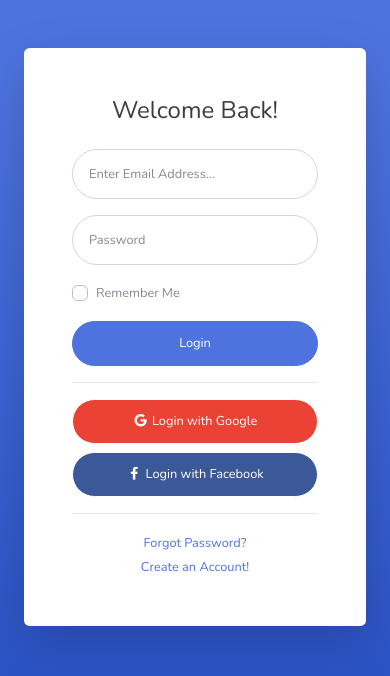
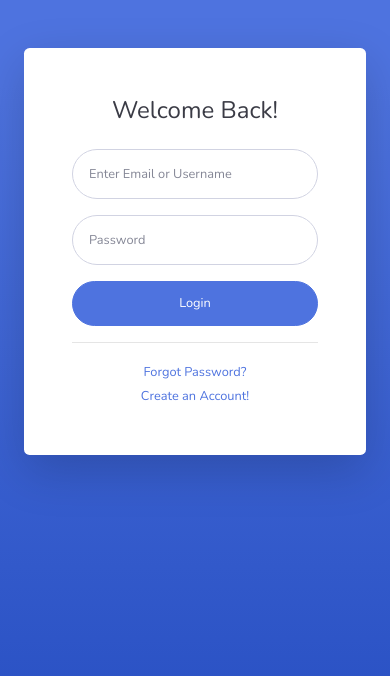
Before and after one commit to VerbruggenD/homeautomation, a Flask app: template dashboard/App/templates/login.html in a window 390 px wide. Shown: the top 676 px of the page. Run offline with Flask 2, Linux system fonts and the light colour scheme; the template is opened without the code that fills it, so the values that code supplies are empty; some libraries are stand-ins or nearby versions.

Commit message:
authentication with fixed data, log in and out with multiple users

```diff
--- a/dashboard/App/app.py
+++ b/dashboard/App/app.py
@@ -1,10 +1,67 @@
-from flask import Flask, render_template
+from flask import Flask, render_template, request, redirect, url_for, session
+import os, logging
+from source import authentication as auth
+from source import function as function
 
-app = Flask(__name__, template_folder='templates', static_folder='static')
+app = Flask(__name__)
+app.secret_key = os.urandom(24)
+
+logger = function.setup_logger('app.log', logging.WARNING, logging.DEBUG)
 
 @app.route('/')
 def home():
-    return render_template('index.html')
+    return redirect(url_for('login'))
+
+@app.route('/login', methods=['GET', 'POST'])
+def login():
+    error = None  # Initialize error message to None
+
+    if request.method == 'POST':
+        # Your existing code for handling POST requests
+        user = request.form['user']
+        password = request.form['password']
+        csrf_token = request.form['csrf_token']
+        logger.debug(f"CSRF token from post request: {csrf_token}")
+        logger.debug(f"CSRF token from session: {session['csrf_token']}")
+
+        # Check CSRF token
+        if csrf_token != session.pop('csrf_token', None):
+            logger.error(f"CSRF token from session and request is not equal")
+            return "CSRF Token Validation Failed"
+
+        # Call the function to handle login
+        error = auth.handle_login(user, password)
+        if error:
+            session['csrf_token'] = os.urandom(24).hex() # renew session token
+            logger.debug(f"Generated new CSRF token for user: {user} {session['csrf_token']}")
+            logger.debug(f"Failed to log in, error {error}")
+            return render_template('login.html', error=error, csrf_token=session['csrf_token'])
+
+        # If login is successful, redirect to index
+        return redirect(url_for('index'))
+
+    # For GET request (initial page load or error)
+    session['csrf_token'] = os.urandom(24).hex()  # Generate a new CSRF token for each request
+    logger.debug(f"Generated new CSRF token for new session: {session['csrf_token']}")
+    return render_template('login.html', error=error, csrf_token=session['csrf_token'])
+
+@app.route('/index')
+def index():
+    if 'user' in session:
+        user = session['user']
+        session['id'] = auth.authentication_data[user]["id"]
+        user_data = auth.user_data[session['id']]
+        print(user_data)
+        return render_template('index.html', username=user, user_data=user_data)
+    else:
+        return redirect(url_for('login'))
+
+@app.route('/logout')
+def logout():
+    session.pop('user', None)
+    if session:
+        logger.debug(f"session still exists: {session}")
+    return redirect(url_for('login'))
 
 if __name__ == '__main__':
-    app.run(debug=True, host='0.0.0.0', port=5000)
+    app.run(debug=True, host='0.0.0.0', port=5001)
--- /dev/null
+++ b/dashboard/App/source/authentication.py
@@ -0,0 +1,58 @@
+from flask import Flask, render_template, request, redirect, url_for, session
+import os
+
+authentication_data = {
+    "admin@example.com": {
+        "id": 1,
+        "email": "admin@example.com",
+        "username": "admin",
+        "password": "password"
+    },
+    "user@example.com": {
+        "id": 2,
+        "email": "dieter@example.com",
+        "username": "dieter",
+        "password": "password"
+    }
+}
+
+user_data = {
+    1: {
+        "user_id": 1,
+        "first_name": "Administrator",
+        "family_name": "",
+        "data": "This is admin's data."
+    },
+    2: {
+        "user_id": 2,
+        "first_name": "Dieter",
+        "family_name": "Verbruggen",
+        "data": "This is user's data."
+    }
+}
+
+def is_email(email_or_username):
+    # A simple check to see if the input looks like an email
+    return "@" in email_or_username
+
+def handle_login(user, password):
+    # Check if the input is an email or a username
+    if "@" in user:
+        # Handle email login
+        if user in authentication_data and password == authentication_data[user]["password"]:
+            # Correct email and password, store user in session
+            session['user'] = user
+            return None
+        else:
+            # Incorrect email or password, return error message
+            return "Invalid email or password."
+    else:
+        # Handle username login
+        for email, data in authentication_data.items():
+            if data["username"] == user and password == data["password"]:
+                # Correct username and password, store user in session
+                session['user'] = email
+                return None
+
+        # Incorrect username or password, return error message
+        return "Invalid username or password."
--- a/dashboard/App/templates/login.html
+++ b/dashboard/App/templates/login.html
@@ -9,16 +9,16 @@
     <meta name="description" content="">
     <meta name="author" content="">
 
-    <title>SB Admin 2 - Login</title>
+    <title>SB Admin 2 - Dashboard</title>
 
     <!-- Custom fonts for this template-->
-    <link href="vendor/fontawesome-free/css/all.min.css" rel="stylesheet" type="text/css">
+    <link href="static/vendor/fontawesome-free/css/all.min.css" rel="stylesheet" type="text/css">
     <link
         href="https://fonts.googleapis.com/css?family=Nunito:200,200i,300,300i,400,400i,600,600i,700,700i,800,800i,900,900i"
         rel="stylesheet">
 
     <!-- Custom styles for this template-->
-    <link href="css/sb-admin-2.min.css" rel="stylesheet">
+    <link href="static/css/sb-admin-2.min.css" rel="stylesheet">
 
 </head>
 
@@ -29,45 +29,41 @@
         <!-- Outer Row -->
         <div class="row justify-content-center">
 
-            <div class="col-xl-10 col-lg-12 col-md-9">
+            <div class="col-md-10 col-lg-6 col-md-9">
 
                 <div class="card o-hidden border-0 shadow-lg my-5">
                     <div class="card-body p-0">
                         <!-- Nested Row within Card Body -->
                         <div class="row">
-                            <div class="col-lg-6 d-none d-lg-block bg-login-image"></div>
-                            <div class="col-lg-6">
+                            <!-- <div class="col-lg-6 d-none d-lg-block bg-login-image"></div> -->
+                            <!-- <div class="col-lg-3 d-none d-lg-block"></div> -->
+                            <div class="col">
+                            <!-- <div class="d-none d-lg-block"> -->
                                 <div class="p-5">
                                     <div class="text-center">
                                         <h1 class="h4 text-gray-900 mb-4">Welcome Back!</h1>
                                     </div>
-                                    <form class="user">
+
+                                    {% if error %}
+                                    <div class="alert alert-danger" role="alert">
+                                        {{ error }}
+                                    </div>
+                                    {% endif %}
+
+                                    <form method="POST" action="/login" class="user">
                                         <div class="form-group">
-                                            <input type="email" class="form-control form-control-user"
-                                                id="exampleInputEmail" aria-describedby="emailHelp"
-                                                placeholder="Enter Email Address...">
+                                            <input type="text" class="form-control form-control-user"
+                                                id="user" aria-describedby="userHelp"
+                                                placeholder="Enter Email or Username" name="user">
                                         </div>
                                         <div class="form-group">
                                             <input type="password" class="form-control form-control-user"
-                                                id="exampleInputPassword" placeholder="Password">
+                                                id="password" placeholder="Password" name="password">
                                         </div>
-                                        <div class="form-group">
-                                            <div class="custom-control custom-checkbox small">
-                                                <input type="checkbox" class="custom-control-input" id="customCheck">
-                                                <label class="custom-control-label" for="customCheck">Remember
-                                                    Me</label>
-                                            </div>
-                                        </div>
-                                        <a href="index.html" class="btn btn-primary btn-user btn-block">
+                                        <input type="hidden" name="csrf_token" value="{{ csrf_token }}">
+                                        <button type="submit" class="btn btn-primary btn-user btn-block">
                                             Login
-                                        </a>
-                                        <hr>
-                                        <a href="index.html" class="btn btn-google btn-user btn-block">
-                                            <i class="fab fa-google fa-fw"></i> Login with Google
-                                        </a>
-                                        <a href="index.html" class="btn btn-facebook btn-user btn-block">
-                                            <i class="fab fa-facebook-f fa-fw"></i> Login with Facebook
-                                        </a>
+                                        </button>
                                     </form>
                                     <hr>
                                     <div class="text-center">
@@ -89,14 +85,21 @@
     </div>
 
     <!-- Bootstrap core JavaScript-->
-    <script src="vendor/jquery/jquery.min.js"></script>
-    <script src="vendor/bootstrap/js/bootstrap.bundle.min.js"></script>
+    <script src="static/vendor/jquery/jquery.min.js"></script>
+    <script src="static/vendor/bootstrap/js/bootstrap.bundle.min.js"></script>
 
     <!-- Core plugin JavaScript-->
-    <script src="vendor/jquery-easing/jquery.easing.min.js"></script>
+    <script src="static/vendor/jquery-easing/jquery.easing.min.js"></script>
 
     <!-- Custom scripts for all pages-->
-    <script src="js/sb-admin-2.min.js"></script>
+    <script src="static/js/sb-admin-2.min.js"></script>
+
+    <!-- Page level plugins -->
+    <script src="static/vendor/chart.js/Chart.min.js"></script>
+
+    <!-- Page level custom scripts -->
+    <script src="static/js/demo/chart-area-demo.js"></script>
+    <script src="static/js/demo/chart-pie-demo.js"></script>
 
 </body>
 
```
Also changed, not shown: dashboard/App/source/function.py (added, +25 -0 lines), dashboard/App/templates/index.html (+8 -3 lines), dashboard/App/source/__init__.py (added), 2 other files.
